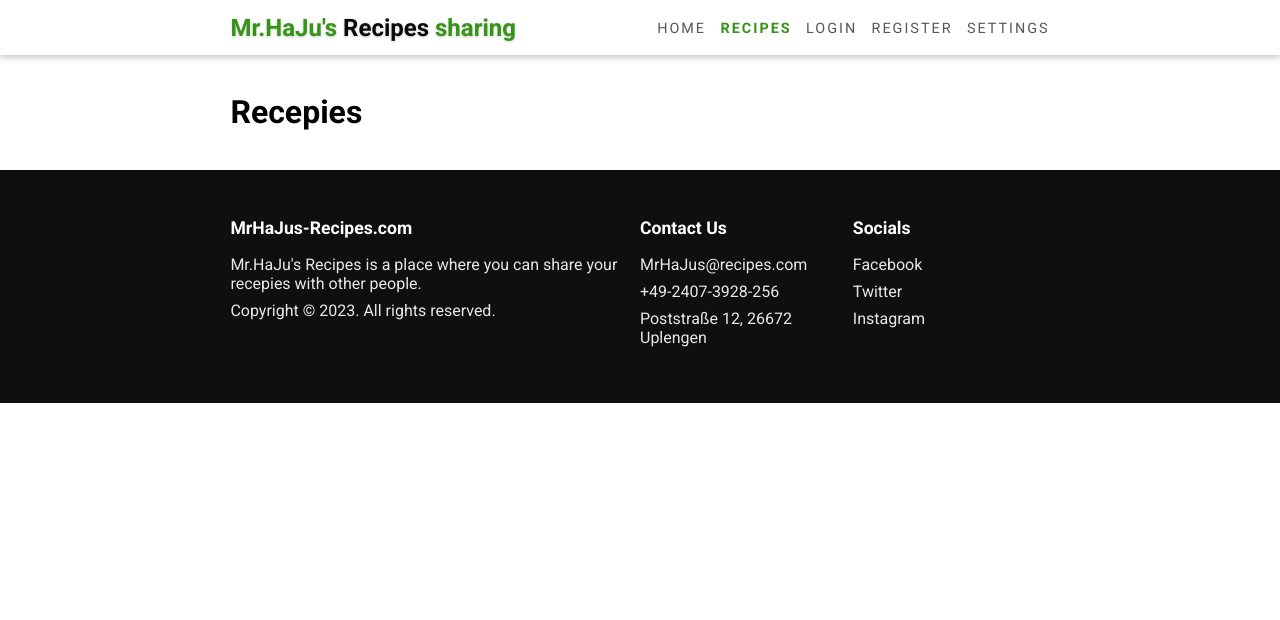
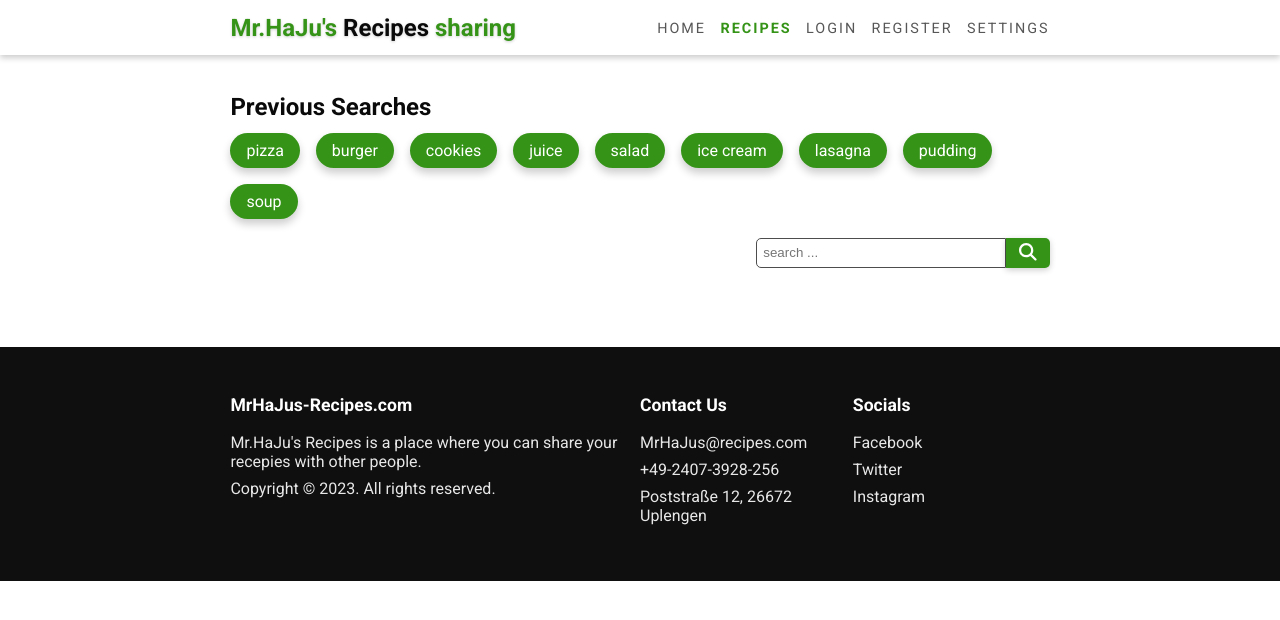
Before and after one commit to MrHaJu/Code-Institute-Projekt-5-React-Django, a React (Create React App) app in the folder food-app/: page /recipes in a window 1280 px wide. Shown: the top 620 px of the page. Built offline with nearby package versions, Linux system fonts and the light colour scheme.

Commit message:
add previous searches to recipes

```diff
--- a/food-app/src/pages/Recipes.js
+++ b/food-app/src/pages/Recipes.js
@@ -1,7 +1,32 @@
+import { FontAwesomeIcon } from "@fortawesome/react-fontawesome"
+import { faSearch } from "@fortawesome/free-solid-svg-icons"
 export default function Recepies() {
+    const searches = [
+        'pizza',
+        'burger',
+        'cookies',
+        'juice',
+        'salad',
+        'ice cream',
+        'lasagna',
+        'pudding',
+        'soup',
+
+    ]
     return (
         <div>
-            <h1>Recepies</h1>
+            <div className="previous-searches section">
+                <h2>Previous Searches</h2>
+                <div className="previous-searches-container">
+                    {searches.map((search, index) => (<div key={index} style={{animationDelay: index *.1 + "s" }} className="search-item">
+                        {search}
+                    </div>))}
+                </div>
+                <div className="search-box">
+                    <input type="text" placeholder="search ..." />
+                    <button className="btn"><FontAwesomeIcon icon={faSearch} /></button>
+                </div>
+                </div>
         </div>
     )
 }
--- a/food-app/src/styles/index.scss
+++ b/food-app/src/styles/index.scss
@@ -94,29 +94,52 @@
 @import "partials/improve.section";
 @import "partials/quote-section";
 @import "partials/chiefs-section";
+@import "partials/footer";
 
-.footer{
-    background-color: #0f0f0f;
-    color: #fff;
-    padding-block: 3em;
-    display: grid;
-    grid-template-columns: 2fr 1fr 1fr;
-    grid-gap: 1em;
-    .footer-section {
-        p{
-        opacity: .9;
+.previous-searches {
+    display: block;
+    h2{
+        color: var(--text-color);
         margin-bottom: .5em;
-        }
-        p.title{
-            opacity: 1;
-            font-size: 1.1em;
-            font-weight: bold;
-            margin-bottom: 1em;
-
+    }
+    .previous-searches-container {
+        .search-item {
+            background-color: var(--primary-color);
+            display: inline-block;
+            padding: .5em 1em;
+            margin: 0 1em 1em 0;
+            color: #fff;
+            border-radius: 30px;
+            box-shadow: 0 5px 8px var(--shadow-color);
+            transform: translateX(100%);
+            opacity: 0;
+            animation: getAnimationDuration(.5s) slideInRight forwards;
         }
     }
+}
+.search-box {
+    display: flex;
+    align-items: center;
+    justify-content: end;
+    height: 35px;
+    input, .btn {
+        height: 30px;
+    }
+    input {
+        min-width: 250px;
+        padding: 0 .5em;
+        border-radius: 5px 0 0 5px;
+        outline: none;
+        border: 1px solid #4d4d4d;
 
+    }
+    .btn {
+        padding-block: 0;
+        padding-inline: .75em;
+        border-radius: 0 5px 5px 0;
+    }
 }
+
 .main {
     padding-block: 3vw;
 }
```
